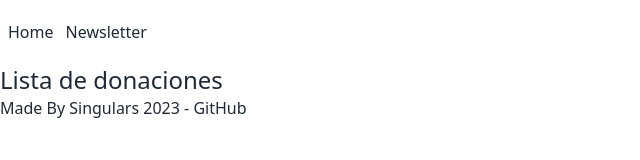
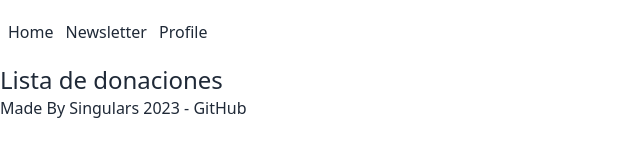
Before and after one commit to omiras/donapp, a React (Vite) app: page / in a window 1280 px wide. Shown: the top 160 px of the page, without its empty margins (0-640 px from the left). Built offline with nearby package versions, Linux system fonts and the light colour scheme.

Commit message:
Ruta en Layouts y renderizada

```diff
--- a/src/js/component/navbar.jsx
+++ b/src/js/component/navbar.jsx
@@ -10,6 +10,9 @@ export const Navbar = () => {
       <Link to="/newsletter">
         Newsletter
       </Link>
+      <Link to="/profile">
+        Profile
+      </Link>
     </nav>
   );
 };
--- /dev/null
+++ b/src/js/views/profile.jsx
@@ -0,0 +1,2 @@
+export const Profile = () => {
+}
```
